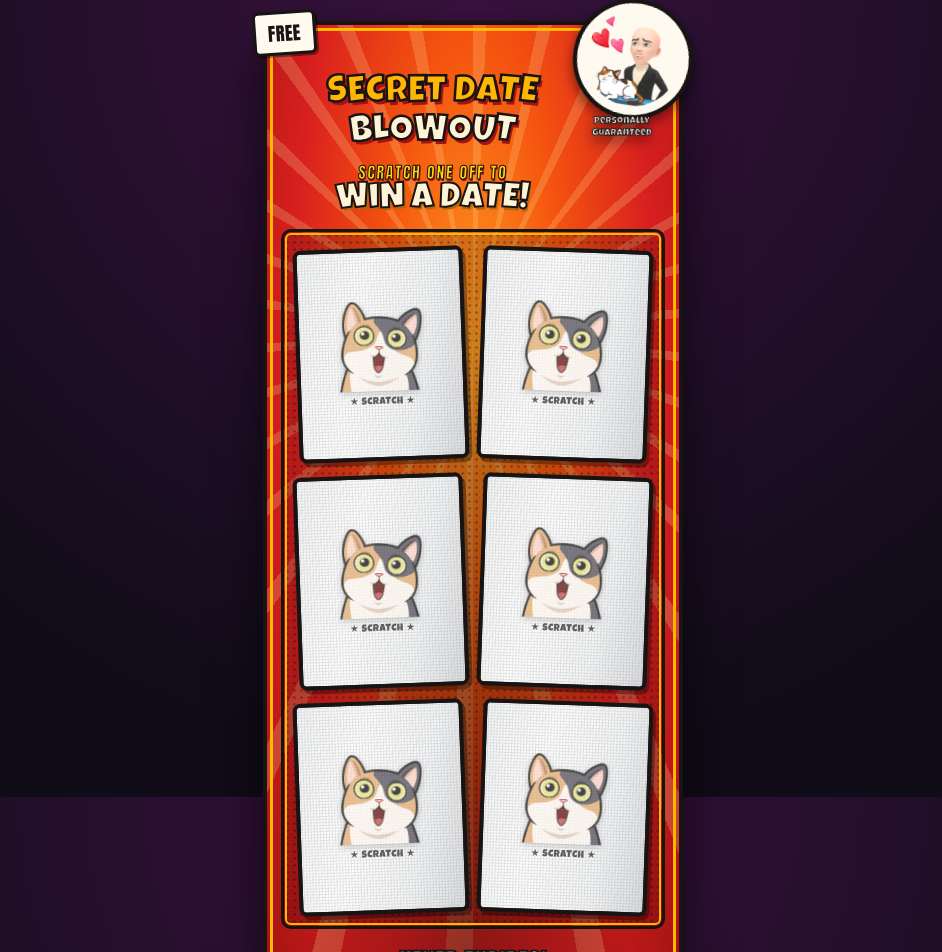
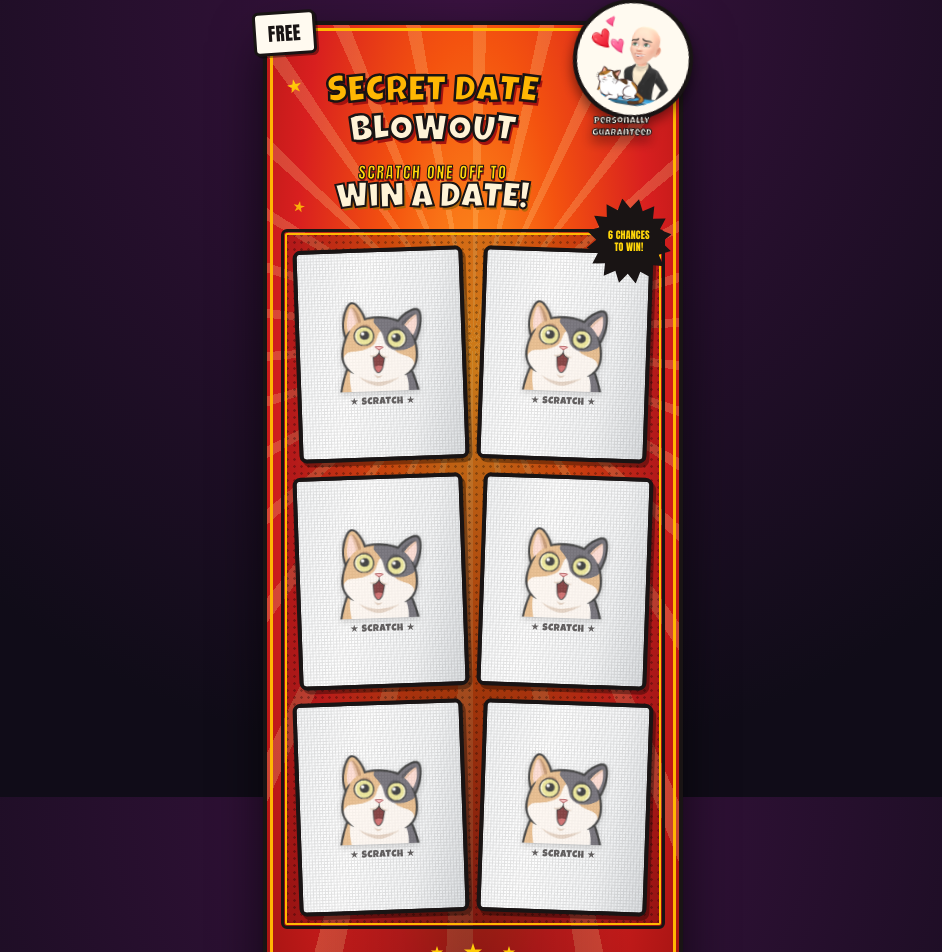
Before and after one commit to bvorjohan/secret-date-card, a React (Vite) app: page / in a window 1280 px wide. Shown: the part 3-955 px from the top of the page, without its empty margins (167-1109 px from the left). Built offline with nearby package versions, Linux system fonts and the light colour scheme.

Commit message:
another pass

```diff
--- a/src/index.css
+++ b/src/index.css
@@ -27,6 +27,11 @@
 
   --radius-lg: 14px;
   --radius-md: 8px;
+  /* Sharp-cornered-cardstock radius — used on .ticket and
+     .ticket__playarea instead of --radius-lg, which read closer to a
+     rounded "web card" than cut printed cardstock. See docs/SPEC.md
+     "Lotto reference board" (critique pass) for why. */
+  --radius-sm: 6px;
 
   --font-display: "Luckiest Guy", "Arial Black", sans-serif;
   /* Bold condensed sans for badges/kickers/serial numbers — the
@@ -113,7 +118,7 @@ a {
   width: 100%;
   max-width: 420px;
   background: var(--ticket-bg);
-  border-radius: var(--radius-lg);
+  border-radius: var(--radius-sm);
   box-shadow: 0 20px 50px rgba(0, 0, 0, 0.6), 0 0 0 1px rgba(0, 0, 0, 0.05);
   padding: 30px 18px 20px;
   position: relative;
@@ -160,12 +165,83 @@ a {
 }
 
 .ticket__header {
+  position: relative; /* positioning context for .ticket__header-star */
   text-align: center;
   margin: 20px 0 0;
   /* Small left clearance for the price tag, larger right clearance
      for the mascot sticker — asymmetric because the two badges are
      very different sizes, unlike /ticket-study's roughly-matched pair. */
   padding: 0 104px 0 24px;
+}
+
+/*
+ * Scattered gold stars — a repeating motif nearly every real ticket
+ * uses to break up open background, that the reference board calls
+ * out explicitly ("stars, rays, dots, bursts") and that Home had none
+ * of before this pass (it only lived in /ticket-study). Same
+ * five-point clip-path proven there. Two placements: a couple flank
+ * the headline (absolute, in .ticket__header's own left gutter — see
+ * .ticket__header-star), and a few more sit in the gap between the
+ * play area and the banner line as a plain in-flow row (see
+ * .ticket__stars-row) rather than fragile fixed-pixel absolute
+ * coordinates, since that gap's position shifts with content height.
+ */
+.ticket__star {
+  display: inline-block;
+  clip-path: polygon(
+    50% 0%,
+    61.2% 34.6%,
+    97.6% 34.5%,
+    68.1% 55.9%,
+    79.4% 90.5%,
+    50% 69%,
+    20.6% 90.5%,
+    31.9% 55.9%,
+    2.4% 34.5%,
+    38.8% 34.6%
+  );
+  background: linear-gradient(180deg, var(--color-gold-light) 0%, var(--color-gold) 100%);
+  filter: drop-shadow(1px 1px 0 var(--color-ink));
+}
+
+.ticket__header-star {
+  position: absolute;
+  z-index: 1;
+}
+
+.ticket__header-star--1 {
+  top: 4px;
+  left: 2px;
+  width: 15px;
+  height: 15px;
+  transform: rotate(-12deg);
+}
+
+.ticket__header-star--2 {
+  bottom: 4px;
+  left: 8px;
+  width: 12px;
+  height: 12px;
+  transform: rotate(10deg);
+  opacity: 0.85;
+}
+
+.ticket__stars-row {
+  display: flex;
+  align-items: center;
+  justify-content: center;
+  gap: 20px;
+  margin: 14px 0 0;
+}
+
+.ticket__stars-row .ticket__star {
+  width: 13px;
+  height: 13px;
+}
+
+.ticket__stars-row .ticket__star--big {
+  width: 19px;
+  height: 19px;
 }
 
 /* Per-letter arc wrapper — see src/components/ArcText.tsx. Forced
@@ -248,15 +324,45 @@ a {
  * to read as "a frame," not compete with them for that texture.
  */
 .ticket__playarea {
+  position: relative; /* positioning context for .ticket__playarea-badge */
   margin: 12px -4px 4px;
   padding: 14px 10px 10px;
   border: 3px solid var(--color-ink);
   outline: 2px solid var(--color-gold);
   outline-offset: -6px;
-  border-radius: 10px;
+  border-radius: var(--radius-sm);
   background-color: rgba(0, 0, 0, 0.16);
   background-image: var(--halftone);
   background-size: var(--halftone-size);
+}
+
+/*
+ * "N CHANCES TO WIN" badge — reuses .stamp-seal's shape/shadow, hung
+ * off the play area's top-right corner rather than the card's own
+ * corner (already spoken for by the mascot). Real tickets often float
+ * a second badge at the play area's shoulder, not just the card's top
+ * corner — this also doubles as the thing that breaks up the empty
+ * gap between the headline and the play area. See docs/SPEC.md
+ * "Lotto reference board" (critique pass).
+ */
+.ticket__playarea-badge {
+  position: absolute;
+  top: -34px;
+  right: -10px;
+  z-index: 4;
+}
+
+/* Compound selector (not just .ticket__playarea-badge) so this wins
+   over .stamp-seal's own width/height regardless of declaration
+   order — two classes outrank one at equal specificity either way. */
+.stamp-seal.ticket__playarea-badge {
+  width: 86px;
+  height: 86px;
+}
+
+.ticket__playarea-badge .stamp-seal__text {
+  font-size: 0.62rem;
+  padding: 0 8px;
 }
 
 .ticket__grid {
@@ -271,7 +377,7 @@ a {
    The joke it sets up ("Not valid after the heat death of the
    universe.") pays off two lines down, in the fine print. */
 .ticket__banner-line {
-  margin: 14px 0 0;
+  margin: 10px 0 0;
   text-align: center;
   font-family: var(--font-condensed);
   font-size: clamp(1.15rem, 6.5vw, 1.55rem);
--- a/src/pages/Home.tsx
+++ b/src/pages/Home.tsx
@@ -1,6 +1,7 @@
 import { dateOptions } from "../data/dateOptions";
 import ScratchPanel from "../components/ScratchPanel";
 import MascotSticker from "../components/MascotSticker";
+import StampSeal from "../components/StampSeal";
 import ArcText from "../components/ArcText";
 
 interface HomeProps {
@@ -33,6 +34,8 @@ export default function Home({ revealedIds }: HomeProps) {
         />
 
         <header className="ticket__header">
+          <span className="ticket__star ticket__header-star ticket__header-star--1" aria-hidden="true" />
+          <span className="ticket__star ticket__header-star ticket__header-star--2" aria-hidden="true" />
           <h1 className="ticket__title">
             <ArcText text="SECRET DATE" maxDeg={14} radius={18} />
           </h1>
@@ -46,6 +49,17 @@ export default function Home({ revealedIds }: HomeProps) {
         </header>
 
         <div className="ticket__playarea">
+          <StampSeal
+            text={
+              <>
+                {dateOptions.length} CHANCES
+                <br />
+                TO WIN!
+              </>
+            }
+            tone="accent"
+            className="ticket__playarea-badge"
+          />
           <div className="ticket__grid">
             {dateOptions.map((option, index) => (
               <ScratchPanel
@@ -57,6 +71,12 @@ export default function Home({ revealedIds }: HomeProps) {
               />
             ))}
           </div>
+        </div>
+
+        <div className="ticket__stars-row" aria-hidden="true">
+          <span className="ticket__star" />
+          <span className="ticket__star ticket__star--big" />
+          <span className="ticket__star" />
         </div>
 
         <p className="ticket__banner-line">NEVER EXPIRES!</p>
```
Also changed, not shown: .claude/settings.local.json (added), 1 other file (tests, documents, lock files or other folders).
